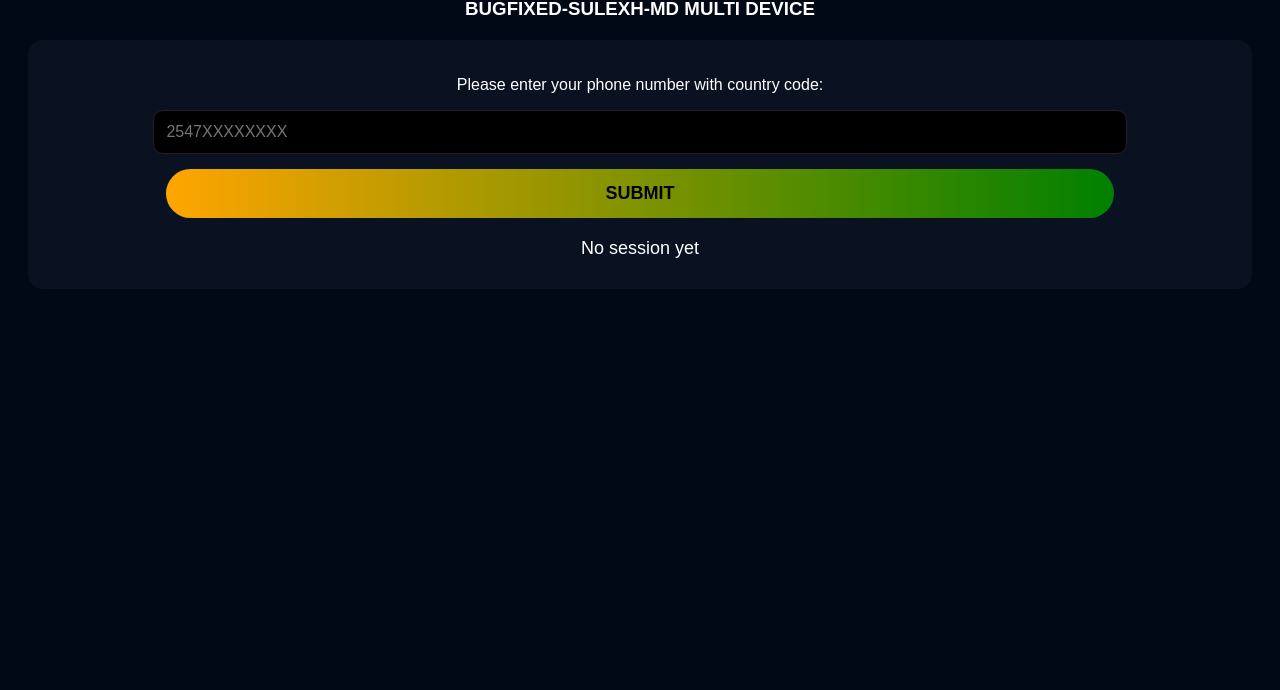
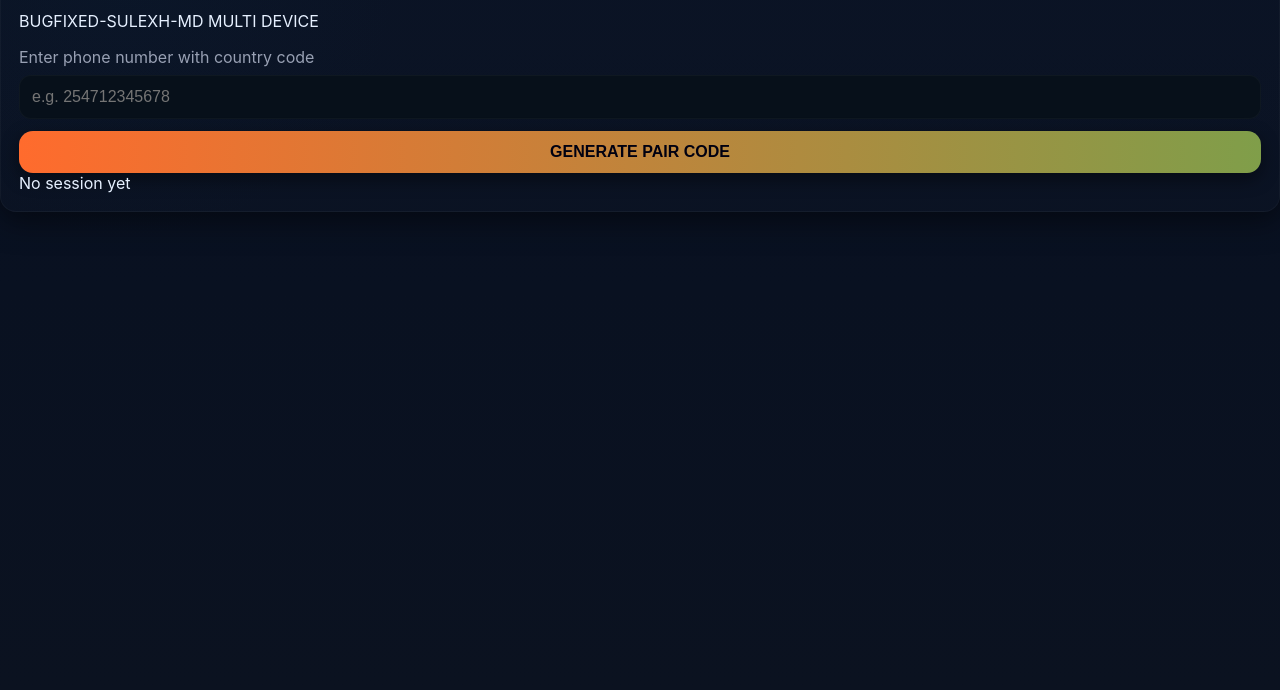
Before and after one commit to heroestech68/BUGFIXED-XMD, a website: page pairing-site/public/index.html in a window 1280 px wide. Shown: the part 110-800 px from the top of the page. Drawn offline with nearby package versions, Linux system fonts and the light colour scheme; no server answers.

Commit message:
Update index.html

```diff
--- a/pairing-site/public/index.html
+++ b/pairing-site/public/index.html
@@ -1,105 +1,38 @@
-<!DOCTYPE html>
+<!doctype html>
 <html lang="en">
 <head>
-<meta charset="UTF-8">
-<title>Bugfixed Sulexh MD Pairing</title>
-<script src="https://cdn.socket.io/4.5.4/socket.io.min.js"></script>
+  <meta charset="utf-8" />
+  <meta name="viewport" content="width=device-width,initial-scale=1" />
+  <title>BUGFIXED-XMD Pairing</title>
+  <link rel="stylesheet" href="style.css" />
+</head>
+<body>
+  <main class="wrap">
+    <div class="card">
+      <div class="logo">bugfixed sulexh tech</div>
+      <h1 class="heading">PAIRING CODE</h1>
+      <p class="sub">BUGFIXED-SULEXH-MD MULTI DEVICE</p>
 
-<style>
-body {
-  background: #000915;
-  color: white;
-  font-family: Arial;
-  padding: 20px;
-  text-align: center;
-}
-.card {
-  padding: 20px;
-  border-radius: 15px;
-  background: #0a1222;
-  margin-top: 20px;
-}
-input {
-  padding: 12px;
-  width: 80%;
-  border-radius: 10px;
-  background: #000;
-  border: 1px solid #222;
-  color: white;
-  font-size: 16px;
-}
-button {
-  margin-top: 15px;
-  padding: 14px;
-  width: 80%;
-  border-radius: 25px;
-  background: linear-gradient(to right, orange, green);
-  border: none;
-  font-size: 18px;
-  font-weight: bold;
-  color: #000;
-}
-.code-box {
-  font-size: 40px;
-  margin-top: 10px;
-}
-</style>
-</head>
+      <label class="lbl">Enter phone number with country code</label>
+      <input id="phone" class="input" placeholder="e.g. 254712345678" inputmode="numeric" />
 
-<body>
+      <button id="startBtn" class="btn">GENERATE PAIR CODE</button>
 
-<h1 style="color:#00ff8c">PAIRING CODE</h1>
-<h3>BUGFIXED-SULEXH-MD MULTI DEVICE</h3>
+      <div id="status" class="status">No session yet</div>
 
-<div class="card">
-  <p>Please enter your phone number with country code:</p>
-  <input id="phone" placeholder="2547XXXXXXXX">
+      <div id="result" class="result" aria-live="polite">
+        <div id="pairingBox" style="display:none">
+          <div class="pairLabel">Pairing code</div>
+          <div id="pairingCode" class="pairingCode"></div>
+          <div class="hint">Open WhatsApp → Linked devices → Link a device → Enter the code above</div>
+        </div>
+        <div id="downloadArea" style="display:none">
+          <a id="downloadLink" class="downloadBtn" href="#" download>Download creds.json</a>
+        </div>
+      </div>
+    </div>
+  </main>
 
-  <button onclick="pairNow()">SUBMIT</button>
-
-  <div id="status" style="margin-top:20px;font-size:18px;">
-    No session yet
-  </div>
-
-  <div class="code-box" id="paircode"></div>
-</div>
-
-<script>
-const socket = io();
-
-// Submit phone number
-function pairNow() {
-  const number = document.getElementById("phone").value;
-
-  if (!number) return alert("Enter phone number!");
-
-  document.getElementById("status").innerText = "Requesting Pair Code...";
-
-  fetch("/pair", {
-    method: "POST",
-    headers: { "Content-Type": "application/json" },
-    body: JSON.stringify({ number })
-  });
-}
-
-// Listen for pairing code
-socket.on("pairing_code", (data) => {
-  document.getElementById("status").innerText = "Pair Code Generated:";
-  document.getElementById("paircode").innerText = data.code;
-});
-
-// Linked
-socket.on("paired_success", (data) => {
-  document.getElementById("status").innerText = "Linked Successfully!";
-  document.getElementById("paircode").innerText = "";
-});
-
-// Error
-socket.on("pair_error", (data) => {
-  document.getElementById("status").innerText = "Error: " + data.error;
-  document.getElementById("paircode").innerText = "";
-});
-</script>
-
+  <script src="script.js"></script>
 </body>
 </html>
```
